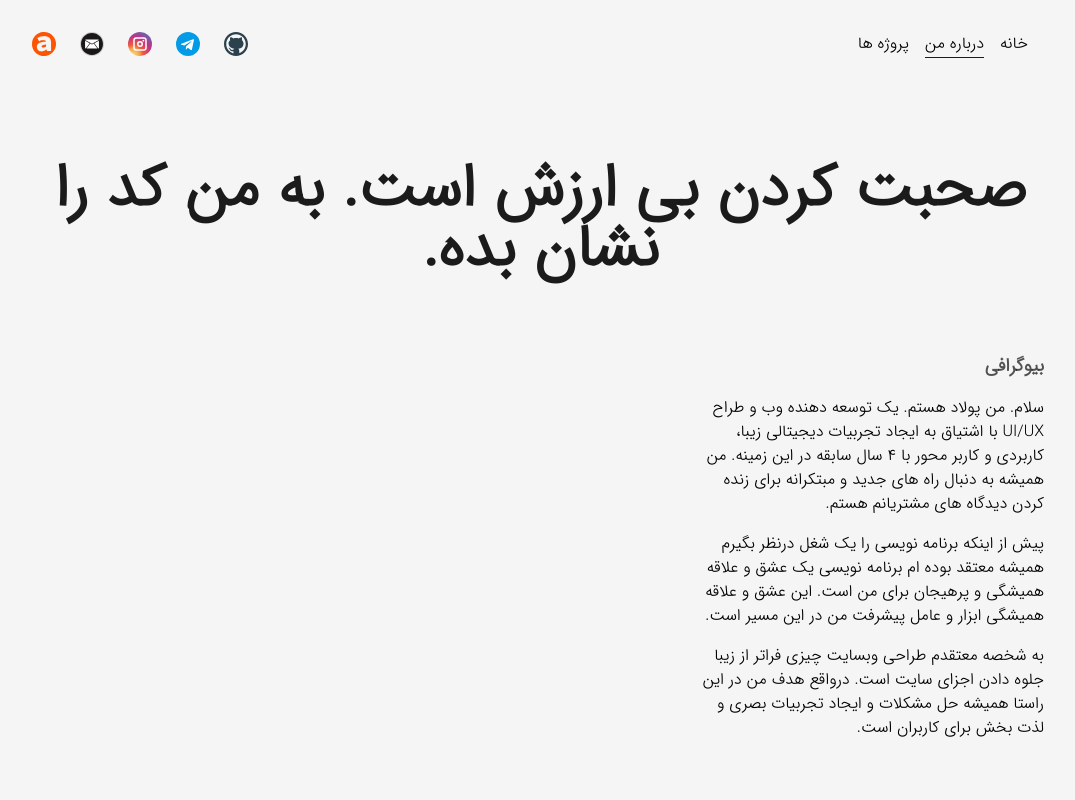
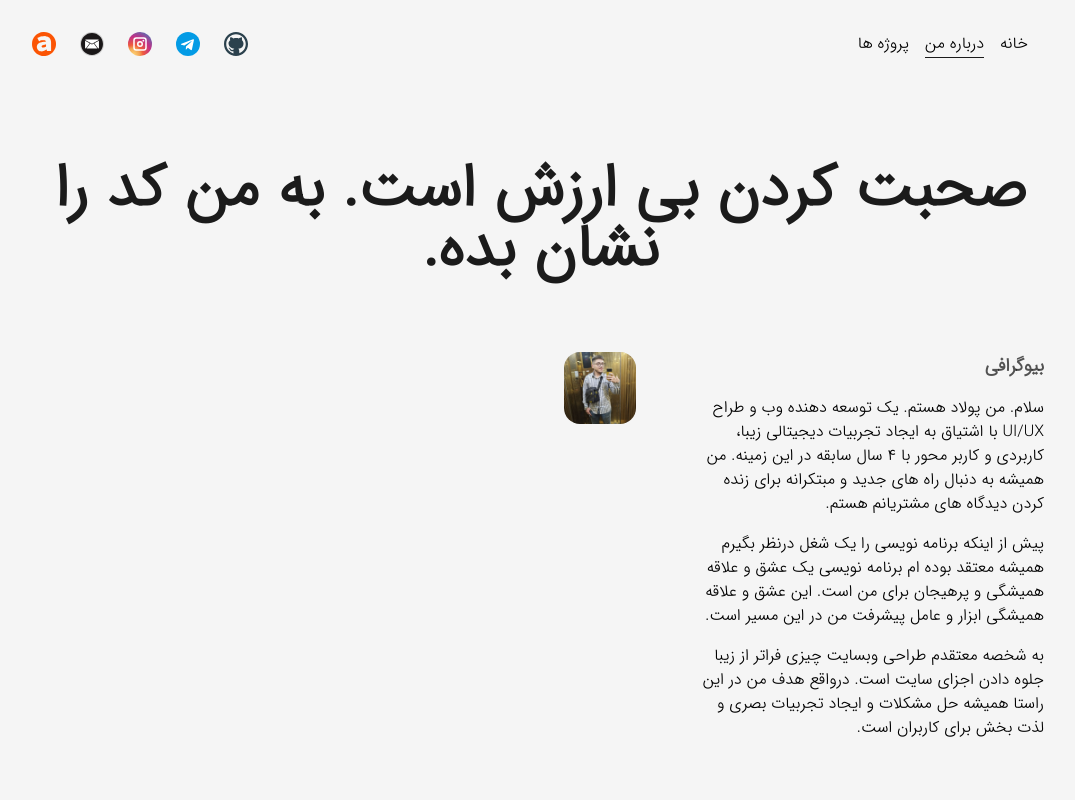
Before and after one commit to pooulad/pooulad.github.io, a Next.js app: page /about in a window 1280 px wide. Shown: the top 800 px of the page, without its empty margins (108-1183 px from the left). Built offline with nearby package versions, Linux system fonts and the light colour scheme.

Commit message:
add profile pic in project(about page)

```diff
--- a/src/pages/about.tsx
+++ b/src/pages/about.tsx
@@ -2,7 +2,9 @@ import Layout from "@/Layout";
 import AnimatedText from "@/components/Common/AnimatedText/AnimatedText";
 import { dictionary } from "@/dictionary";
 import Head from "next/head";
+import Image from "next/image";
 import React, { Fragment, memo } from "react";
+import ProfilePic2 from "../assets/images/profile-pic3.jpg";
 
 function about() {
   return (
@@ -13,7 +15,10 @@ function about() {
       </Head>
       <main className="flex items-center flex-col w-full justify-center">
         <Layout className="pt-16">
-          <AnimatedText className="!text-6xl mb-16" text={dictionary.about.title} />
+          <AnimatedText
+            className="!text-6xl mb-16"
+            text={dictionary.about.title}
+          />
           <div className="grid w-full grid-cols-8 gap-16">
             <div className="flex flex-col col-span-3 items-start justify-start">
               <h2 className="mb-4 text-lg font-bold uppercase text-dark/75">
@@ -23,6 +28,13 @@ function about() {
               <p className="font-medium my-4">{dictionary.about.p2}</p>
               <p className="font-medium">{dictionary.about.p3}</p>
             </div>
+            <div className="">
+              <Image
+                className="rounded-2xl"
+                alt={dictionary.owner}
+                src={ProfilePic2}
+              />
+            </div>
           </div>
         </Layout>
       </main>
```
